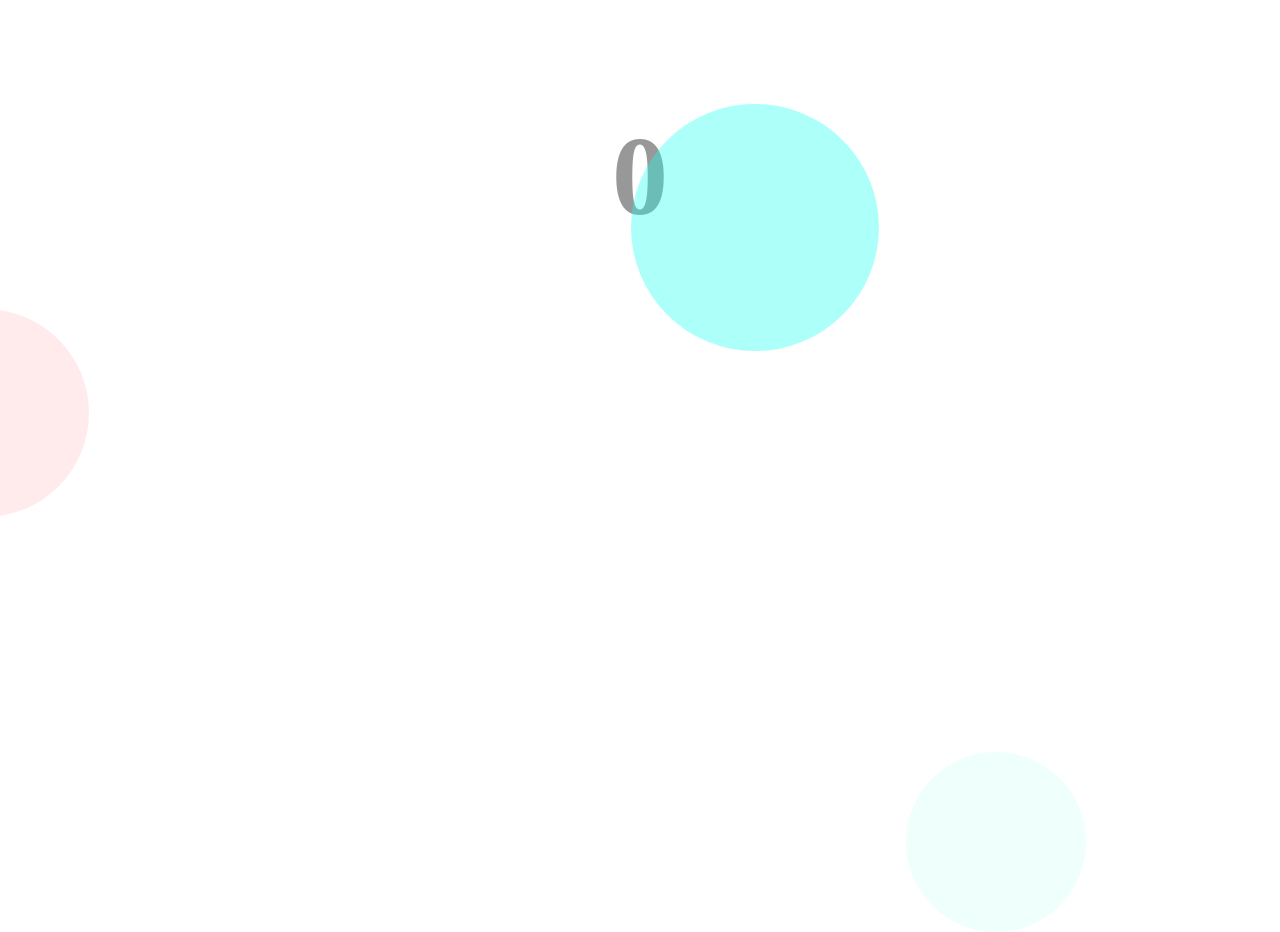
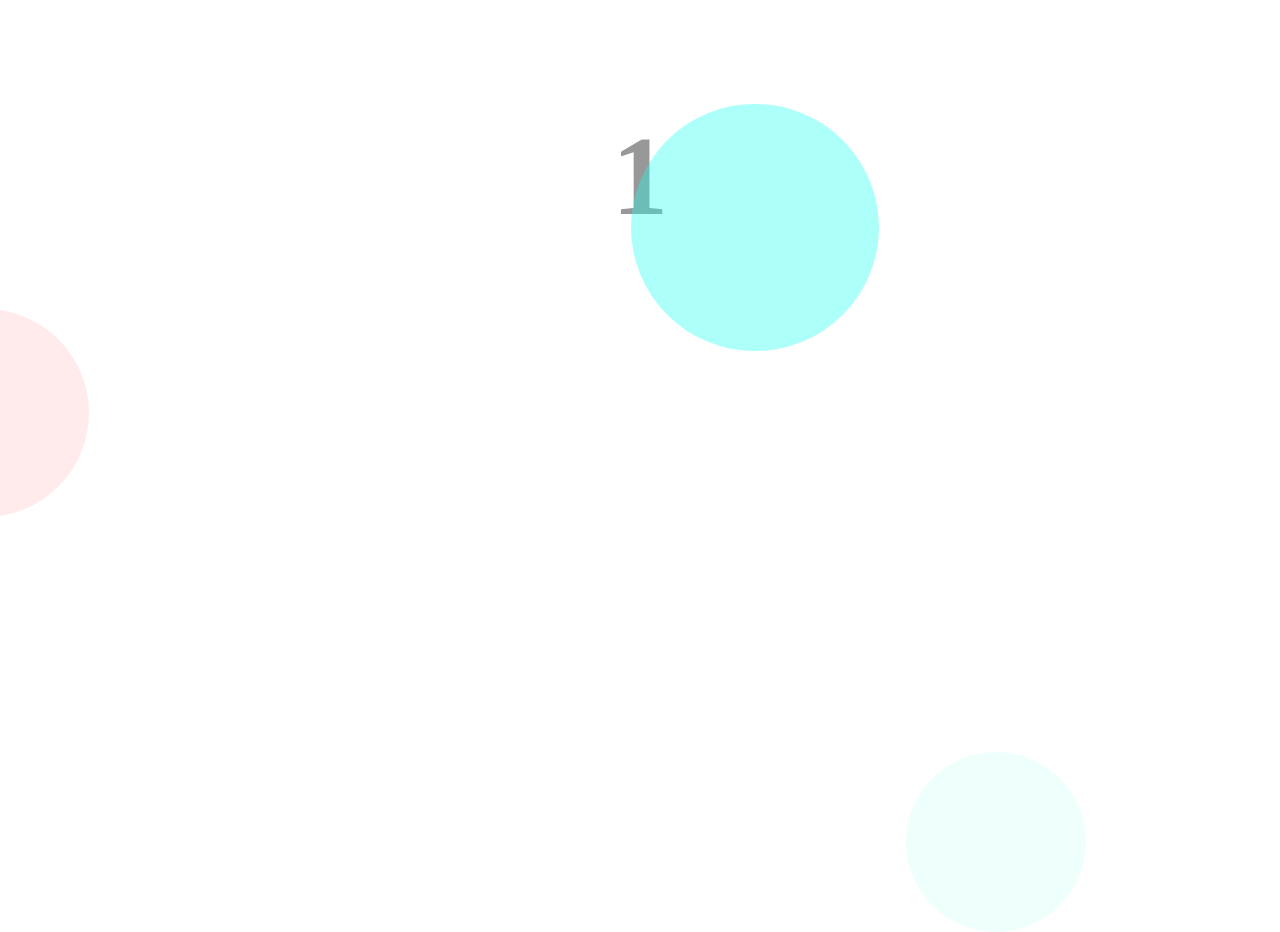
Before and after one commit to Neordan/bubble-game, a plain HTML site: page index.html in a window 1280 px wide. Both pictures are taken after a click on the element 1050 px from the left and 150 px from the top of the page. Drawn offline with Linux system fonts and the light colour scheme.

Commit message:
Ajouter un écouteur d'événement pour le chargement de la fenêtre

```diff
--- a/css/main.css
+++ b/css/main.css
@@ -1,7 +1,7 @@
 body {
     overflow: hidden;
     min-height: 100vh;
-    cursor: crosshair;
+    cursor: pointer;
 }
 
 .bubble {
--- a/js/script.js
+++ b/js/script.js
@@ -1,10 +1,14 @@
+window.addEventListener('load', () => {
+    // Code à exécuter une fois que la page est entièrement chargée
+
     // Récupération du h3
-const compteur = document.querySelector('h3');
+    const counterDisplay = document.querySelector('h3');
+
+    // Création d'une variable counter
+    let counter = 0;
 
     // Création de la fonction bubbleMaker
-
     const bubbleMaker = () => {
-
         // Création de la constante bubble
         const bubble = document.createElement('span');
 
@@ -17,40 +21,38 @@ const bubbleMaker = () => {
         // Création d'une taille random pour les bubbles + taille min 100px
         const size = Math.random() * 200 + 100 + "px";
 
-    // Ajout de la hauteur et la longueur dans sa classe
-
+        // Ajout de la hauteur et de la largeur dans sa classe
         bubble.style.height = size;
         bubble.style.width = size;
 
         // Création de l'emplacement random par rapport au top de la page pour les bubble & toujours à 60% pour qu'elles se créent vers le bas
-
         bubble.style.top = Math.random() * 100 + 60 + "%";
 
-    // Création de l'emplacement random par rapport au coté gauche de la page pour les bubble pour un effet de flottement
-
+        // Création de l'emplacement random par rapport au côté gauche de la page pour les bubble pour un effet de flottement
         bubble.style.left = Math.random() * 100 + "%";
 
-    // Création d'une valeur random négatif ou positif pour que les bubbles se croisent
-    const plusMinus = Math.random() > 0.5 ?1 : -1;
+        // Création d'une valeur random négative ou positive pour que les bubbles se croisent
+        const plusMinus = Math.random() > 0.5 ? 1 : -1;
 
         // Utilisation de setProperty pour changer la valeur de left en mode random en utilisant aussi plusMinus
-
         bubble.style.setProperty('--left', Math.random() * 100 * plusMinus + "%");
 
-    // Ajout d'un evenement au clique pour éclater les bubbles
-
+        // Ajout d'un événement au clic pour éclater les bubbles avec incrémentation du compteur
         bubble.addEventListener("click", () => {
+            counter++;
+            counterDisplay.textContent = counter;
             bubble.remove();
-    })
+        });
 
         // Autodestruction des bubbles au bout de 8s
-
         setTimeout(() => {
             // Supprimer les bubbles
             bubble.remove();
         }, 8000);
     };
 
-// Toute les 0.3 secondes, création d'une bubble suite à la l'appel de la fonction bubbleMaker
 
+    // Toutes les 1 seconde, création d'une bubble suite à l'appel de la fonction bubbleMaker
     setInterval(bubbleMaker, 1000);
+
+});
```
Lines whose indentation alone changed are shown as unchanged.
